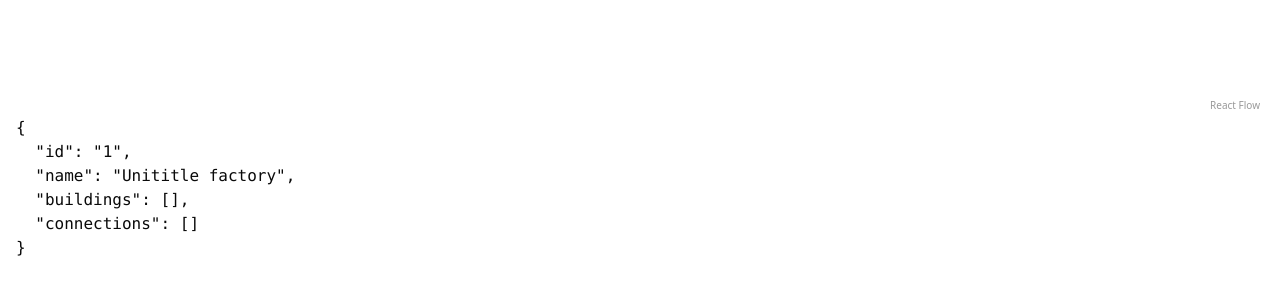
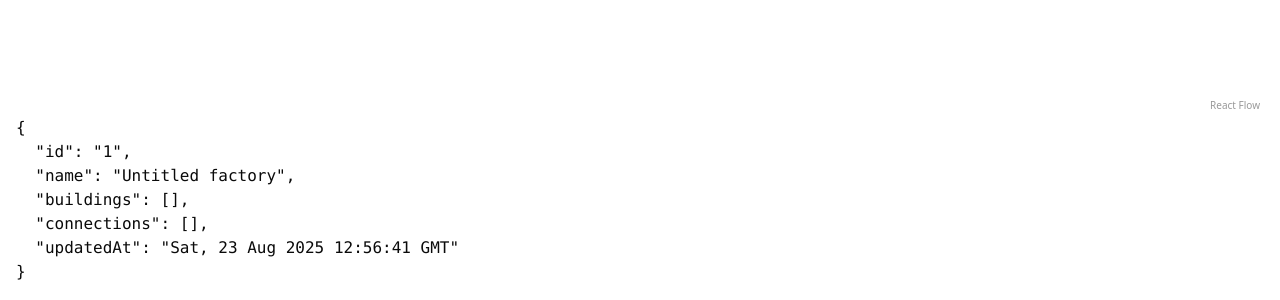
Before and after one commit to greensebastian/games-satisfactory-visualizer, a Next.js app in the folder src/: page /factories/1 in a window 1280 px wide. Shown: the part 736-1036 px from the top of the page. Before the commit the page ends 1012 px from the top, so only its background shows below. Built offline with nearby package versions, Linux system fonts and the light colour scheme.

Commit message:
feat: automatic add and link

```diff
--- a/src/app/factories/factory.ts
+++ b/src/app/factories/factory.ts
@@ -1,22 +1,28 @@
 import docs from "@/lib/typedDocs.json"
 import { v7 as uuid7 } from "uuid"
-import { applyEdgeChanges, applyNodeChanges, Edge, EdgeChange, Node, NodeChange } from "@xyflow/react";
+import { addEdge, applyEdgeChanges, applyNodeChanges, Connection, Edge, EdgeChange, FinalConnectionState, InternalNode, Node, NodeChange, Position } from "@xyflow/react";
 import { createStore } from "zustand";
-import { createJSONStorage, persist } from 'zustand/middleware'
+import { persist } from 'zustand/middleware'
 import { createContext, useContext } from "react";
-import debounce from "lodash.debounce";
-import { StorageValue } from "zustand/middleware";
 
-export type Factory = {
+export const storagePrefix = "factory::"
+
+type FactoryProps = {
   id: string
+}
+
+export type Factory = FactoryProps & {
   name: string
   buildings: Node<Building>[]
   connections: Edge[]
+  updatedAt: string
   replace(newFactory: Factory): void
-  add(recipeId?: string): void
-  setRecipe(buildingId: string, recipeId: string): void
+  add(params?: { position?: Node['position'], recipe?: Recipe, count?: number }): Factory["buildings"][number]
+  setRecipe(buildingId: string, recipeId: string): Factory["buildings"][number] | undefined
   applyNodeChanges(changes: NodeChange<Factory['buildings'][number]>[]): void
   applyEdgeChanges(changes: EdgeChange[]): void
+  onConnect(params: Edge | Connection): void
+  onConnectEnd(event: MouseEvent | TouchEvent, connectionState: FinalConnectionState): Factory["buildings"][number] | undefined
 }
 
 export type Building = {
@@ -29,7 +35,7 @@ export type Recipe = {
   name: string
   requires: ItemRate[]
   produces: ItemRate[]
-  producedIn: string
+  producedIn?: string
 }
 
 export type ItemRate = {
@@ -50,6 +56,11 @@ function itemRates(input: string, secondsToCreate: number): ItemRate[]{
   return results
 }
 
+function producedIn(input: string): string | undefined {
+  const [match] = input.matchAll(/\.Build_([^,]+)/g)
+  return match ? match[1] ? normalize(match[1]) : undefined : undefined
+}
+
 const specialCharacters = /[^a-zA-Z0-9]/g
 function normalize(input: string) {
   return input.replaceAll(specialCharacters, "")
@@ -60,84 +71,85 @@ export const recipes: Recipe[] = Object.entries(docs.FGRecipe).map(([key, value]
   name: value.mDisplayName,
   requires: itemRates(value.mIngredients, parseFloat(value.mManufactoringDuration)),
   produces: itemRates(value.mProduct, parseFloat(value.mManufactoringDuration)),
-  producedIn: "Machine"
+  producedIn: producedIn(value.mProducedIn)
 }));
 
 const getRecipe = (recipeId: string) => recipes.find(recipe => recipe.id === recipeId)
+const defaultRecipe = recipes.find(r => r.name === "Heavy Modular Frame")!
+function bestMatch(searchRates: ItemRate[], searchInput: boolean, left: Recipe, right: Recipe, requiredItem: string){
+  if (!left.producedIn) return right
+  if (!right.producedIn) return left
+  const leftItems = (searchInput ? left.requires : left.produces).map(ir => ir.item)
+  const rightItems = (searchInput ? right.requires : right.produces).map(ir => ir.item)
+  if (!leftItems.includes(requiredItem)) return right
+  if (!rightItems.includes(requiredItem)) return left
+  const leftMatches = searchRates.filter(ir => leftItems.includes(ir.item)).length
+  const rightMatches = searchRates.filter(ir => rightItems.includes(ir.item)).length
+  return leftMatches >= rightMatches ? left : right
+}
+const getBestRecipe = (rates: ItemRate[], ratesAreOutput: boolean, requiredItem: string) => recipes.reduce((prev, curr) => bestMatch(rates, ratesAreOutput, prev, curr, requiredItem), defaultRecipe)
 
-type FactoryProps = {
-  id: string
+export function handleId(buildingId: string, isInput: boolean, itemId: string){
+  return `${buildingId}||${isInput ? "target" : "source"}||${itemId}`
 }
 
-type FactoryState = FactoryProps & {
-  name: string
-  buildings: Node<Building>[]
-  connections: Edge[]
-  replace(newFactory: Factory): void
-  add(recipeId?: string): void
-  setRecipe(buildingId: string, recipeId: string): void
-  applyNodeChanges(changes: NodeChange<Factory['buildings'][number]>[]): void
-  applyEdgeChanges(changes: EdgeChange[]): void
+export function reverseHandleId(handleId: string){
+  const split = handleId.split("||")
+  return {
+    buildingId: split[0],
+    isInput: split[1] === "target",
+    itemId: split[2]
+  }
 }
 
 type FactoryStore = ReturnType<typeof createFactoryStore>
-
-const jsonStorage = createJSONStorage<FactoryState>(() => localStorage)
-const debouncedJsonStorage = {
-  ...jsonStorage,
-  setItem: debounce((name: string, value: StorageValue<FactoryState>) => jsonStorage?.setItem(name, value) ?? {}, 500, {
-    maxWait: 5000
-  })
-}
 
 export const createFactoryStore = (initProps?: Partial<FactoryProps>) => {
   const DEFAULT_PROPS: FactoryProps = {
     id: uuid7(),
   }
-  return createStore<FactoryState>()(persist(
+  return createStore<Factory>()(persist(
     (set, get) => ({
       ...DEFAULT_PROPS,
       ...initProps,
-      name: "Unititle factory",
+      name: "Untitled factory",
       buildings: [],
       connections: [],
+      updatedAt: new Date().toUTCString(),
 
-      replace(newFactory: Factory){
+      replace(newFactory){
         set(newFactory, true)
       },
 
-      add(recipeId?: string){
-        const recipe = getRecipe(recipeId ?? recipes[0].id)
-        if (!recipe) return
+      add(params){
+        const recipe = params?.recipe ? params.recipe : get().buildings.length === 0 ? defaultRecipe : get().buildings[0].data.recipe
 
-        const maxX = this.buildings.length === 0
-          ? 0
-          : get().buildings.reduce((prev, curr) => curr.position.x > prev ? curr.position.x : prev, get().buildings[0].position.x)
+        const position = params?.position ?? {
+          x: get().buildings.length === 0 ? 0 : this.buildings[0].position.x + 50,
+          y: get().buildings.length === 0 ? 0 : this.buildings[0].position.y + 50
+        }
 
-        const maxY = this.buildings.length === 0
-          ? 0
-          : get().buildings.reduce((prev, curr) => curr.position.y > prev ? curr.position.y : prev, get().buildings[0].position.y)
-
+        const id = uuid7();
         set({
           buildings: [
             ...get().buildings,
             {
-              id: uuid7(),
+              id: id,
               type: "buildingNode",
-              position: {
-                x: maxX + get().buildings.length === 0 ? 0 : 500,
-                y: maxY
-              },
+              position: position,
               data: {
-                count: 1,
+                count: params?.count ?? 1,
                 recipe: recipe
               }
             }
           ]
         })
+
+        set({ updatedAt: new Date().toUTCString() })
+        return get().buildings.find(b => b.id === id)!
       },
 
-      setRecipe(buildingId: string, recipeId: string){
+      setRecipe(buildingId, recipeId){
         const building = get().buildings.find(b => b.id === buildingId)
         if (!building) return
 
@@ -159,32 +171,86 @@ export const createFactoryStore = (initProps?: Partial<FactoryProps>) => {
         set({
           buildings: newBuildings
         })
+
+        set({ updatedAt: new Date().toUTCString() })
+        return get().buildings.find(b => b.id === buildingId)
       },
 
-      applyNodeChanges(changes: NodeChange<Factory['buildings'][number]>[]){
+      applyNodeChanges(changes){
         if (changes.length === 0) return
 
         set({
-          buildings: applyNodeChanges<Factory['buildings'][number]>(changes, get().buildings)
+          buildings: applyNodeChanges(changes, get().buildings)
         })
+        set({ updatedAt: new Date().toUTCString() })
       },
 
-      applyEdgeChanges(changes: EdgeChange[]){
+      applyEdgeChanges(changes){
         if (changes.length === 0) return
 
         set({
           connections: applyEdgeChanges(changes, get().connections)
         })
-      }
+        set({ updatedAt: new Date().toUTCString() })
+      },
+
+      onConnect(params){
+        set({
+          connections: addEdge(params, get().connections)
+        })
+        set({ updatedAt: new Date().toUTCString() })
+      },
+
+      onConnectEnd(_, connectionState) {
+        if (!connectionState.toNode){
+          const sourceNode = connectionState.fromNode
+          const sourceHandle = connectionState.fromHandle
+          if (!sourceNode || !isBuilding(sourceNode?.data) || !sourceHandle) return
+          const sourceIsOutput = sourceHandle.type === 'source'
+          const requiredItem = reverseHandleId(sourceHandle.id!).itemId
+          const targetRecipe = getBestRecipe(sourceIsOutput ? sourceNode.data.recipe.produces : sourceNode.data.recipe.requires, sourceIsOutput, requiredItem)
+          const targetNode = get().add({position: sourceNode.position, recipe: targetRecipe})
+
+          setTimeout(() => {
+            const target = get().buildings.find(b => b.id === targetNode?.id)
+            const source = get().buildings.find(b => b.id === sourceNode?.id)
+            if (target && source){
+              const deltaX = sourceIsOutput ? source.measured?.width ?? 0 : target.measured?.width ?? 0
+              const deltaY = ((source.measured?.height ?? 0) - (target.measured?.height ?? 0)) / 2
+              get().applyNodeChanges([{
+                id: target.id,
+                type: "position",
+                position: {
+                  y: source.position.y + deltaY,
+                  x: source.position.x + (sourceIsOutput ? deltaX + 50 : -deltaX - 50)
+                }
+              }])
+              const targetHandleId = handleId(target.id, sourceIsOutput, requiredItem)
+              const realSourceHandle = sourceIsOutput ? sourceHandle.id : targetHandleId
+              const realTargetHandle = sourceIsOutput ? targetHandleId : sourceHandle.id
+              if (realSourceHandle && realTargetHandle){
+                get().onConnect({
+                  id: uuid7(),
+                  source: sourceIsOutput ? source.id : target.id,
+                  sourceHandle: realSourceHandle,
+                  target: sourceIsOutput ? target.id : source.id,
+                  targetHandle: realTargetHandle
+                })
+              }
+            }
+          }, 0)
+
+          return targetNode
+        }
+      },
     }), {
-      name: `factory::${initProps?.id ?? DEFAULT_PROPS.id}`,
-      storage: {
-        getItem: (name) => debouncedJsonStorage.getItem ? debouncedJsonStorage.getItem(name) : null,
-        removeItem: (name) => debouncedJsonStorage.removeItem && debouncedJsonStorage.removeItem(name),
-        setItem: (name, value) => debouncedJsonStorage.setItem && debouncedJsonStorage.setItem(name, value)
-      }
+      name: `${storagePrefix}${initProps?.id ?? DEFAULT_PROPS.id}`
     })
   )
+}
+
+function isBuilding(data?: Record<string, unknown>): data is Building{
+  return !!data && !!data.recipe && !!data.count
 }
 
 export const FactoryContext = createContext<FactoryStore | null>(null)
--- /dev/null
+++ b/src/app/factories/page.tsx
@@ -0,0 +1,26 @@
+"use client"
+
+import { useEffect, useState } from "react"
+import { Factory, storagePrefix } from "./factory"
+import { StorageValue } from "zustand/middleware"
+import Link from "next/link"
+import { usePathname } from "next/navigation"
+
+export default function Page() {
+  const [factories, setFactories] = useState<Factory[]>([])
+  const pathName = usePathname()
+
+  useEffect(() => {
+    const newFactories = Object.entries(localStorage)
+      .filter(([key]) => key.startsWith(storagePrefix))
+      .map(([, value]) => (JSON.parse(value) as StorageValue<Factory>).state)
+
+    setFactories(newFactories)
+  }, [])
+
+  return (<>
+    <ul>
+      {factories.map(factory => <li key={factory.id}><Link href={`${pathName}/${factory.id}`}>{factory.id} - {factory.name}</Link></li>)}
+    </ul>
+  </>)
+}
```
Also changed, not shown: src/app/factories/[factoryId]/factoryView.tsx (+14 -14 lines), src/components/ui/combobox.tsx (+9 -4 lines).
